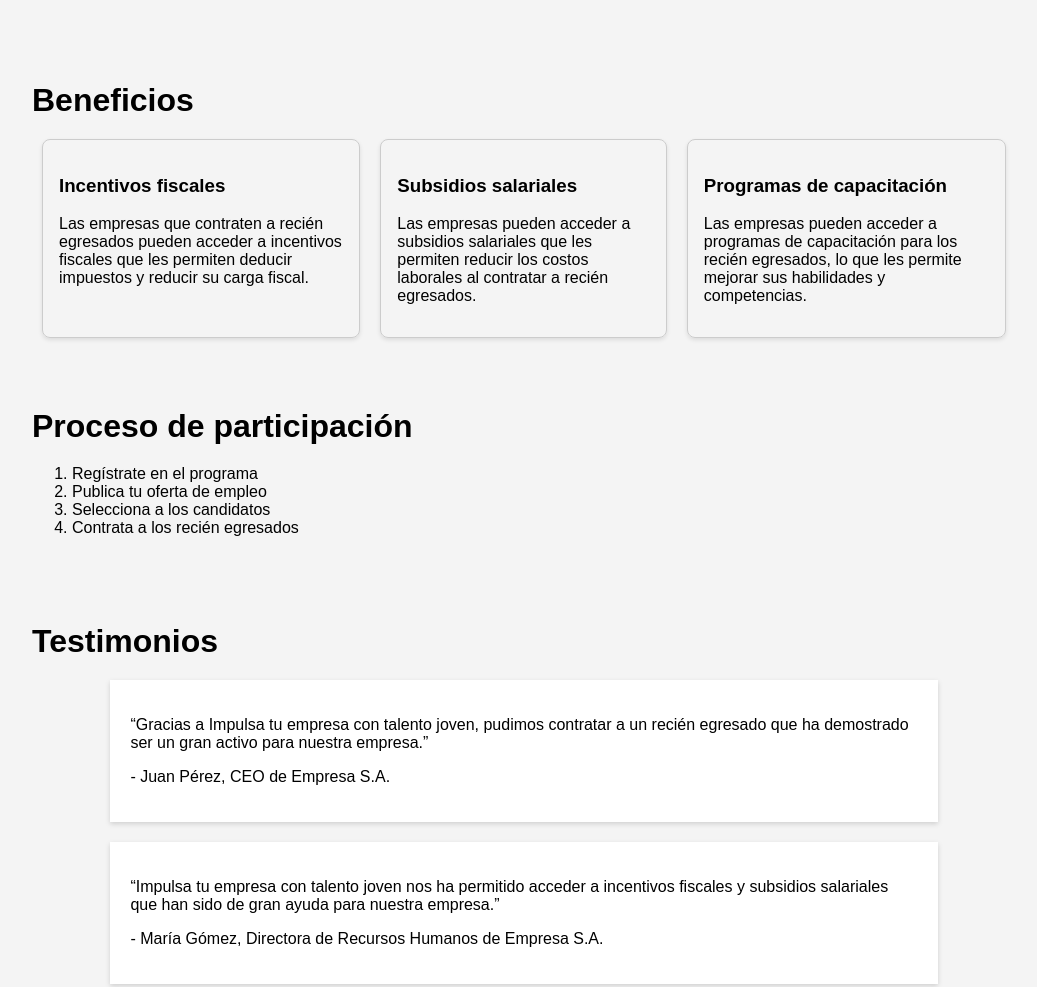
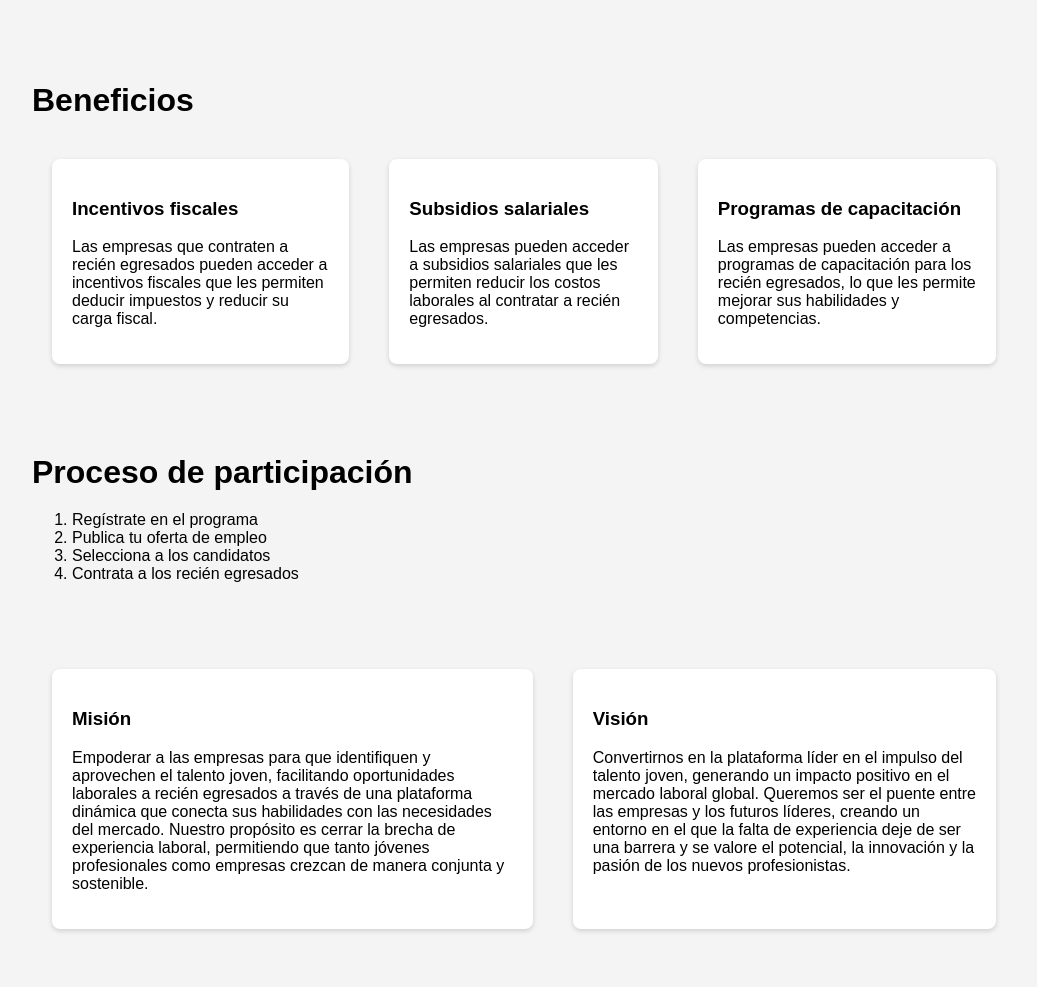
Before and after one commit to mncuvm/enterpriseLandingPage, a plain HTML site: page index.html in a window 1280 px wide. Shown: the part 1320-2307 px from the top of the page, without its empty margins (116-1153 px from the left). Drawn offline with Linux system fonts and the light colour scheme.

Commit message:
mis and vis

```diff
--- a/index.html
+++ b/index.html
@@ -94,12 +94,13 @@
       }
 
         .card {
-            border: 1px solid #ccc;
-            padding: 16px;
-            margin: 16px 0;
+          background-color: #fff;
+        padding: 20px;
+        margin: 20px;
+        box-shadow: 0 2px 5px rgba(0, 0, 0, 0.15);
             border-radius: 8px;
-            box-shadow: 0 2px 4px rgba(0, 0, 0, 0.1);
-            margin: 0 10px;
+
+
         }
 
         .cards {
@@ -207,6 +208,21 @@
         </ol>
       </section>
 
+      <section id="mission-vision" class="cards">
+        <div class="card">
+          <h3>Misión</h3>
+          <p>
+            Empoderar a las empresas para que identifiquen y aprovechen el talento joven, facilitando oportunidades laborales a recién egresados a través de una plataforma dinámica que conecta sus habilidades con las necesidades del mercado. Nuestro propósito es cerrar la brecha de experiencia laboral, permitiendo que tanto jóvenes profesionales como empresas crezcan de manera conjunta y sostenible.
+          </p>
+        </div>
+        <div class="card">
+          <h3>Visión</h3>
+          <p>
+            Convertirnos en la plataforma líder en el impulso del talento joven, generando un impacto positivo en el mercado laboral global. Queremos ser el puente entre las empresas y los futuros líderes, creando un entorno en el que la falta de experiencia deje de ser una barrera y se valore el potencial, la innovación y la pasión de los nuevos profesionistas.
+          </p>
+        </div>
+      </section>
+
       <section id="testimonials">
         <h2>Testimonios</h2>
 
```
